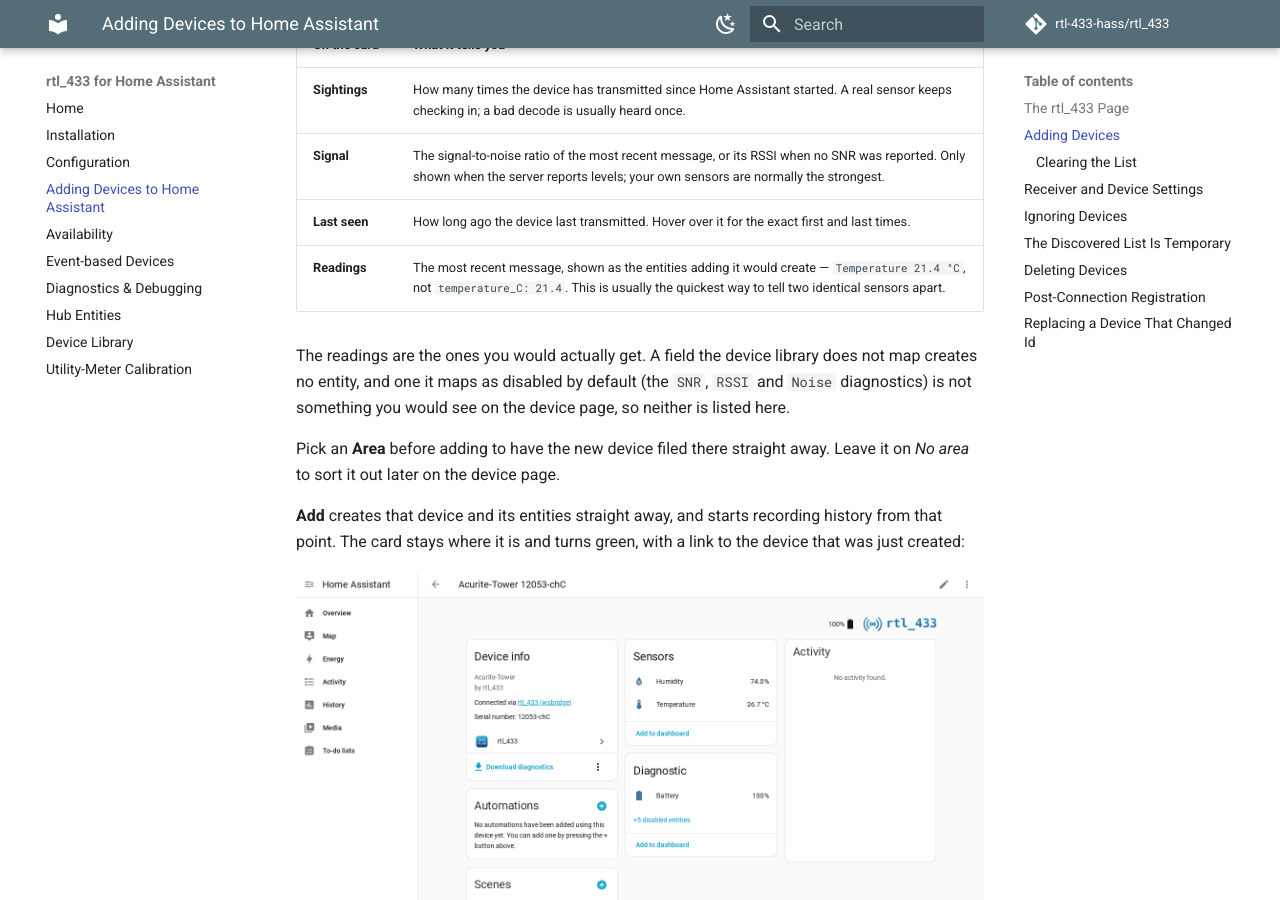
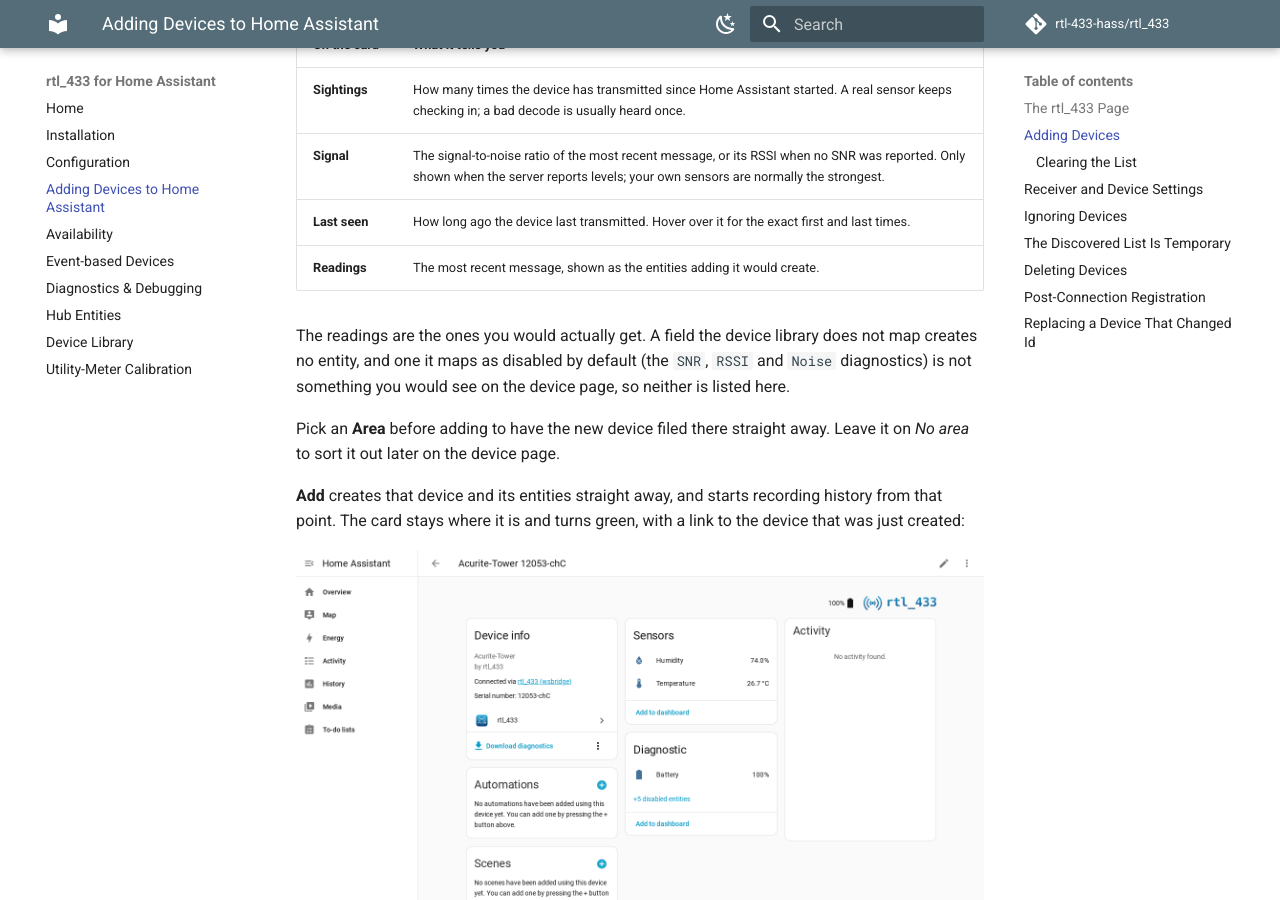
Before and after one commit to rtl-433-hass/rtl_433, an MkDocs documentation site: the page built from docs/device-discovery.md, in a window 1280 px wide and 900 px high, scrolled down 1902 px. Built offline with MkDocs 1.6.1 and Material for MkDocs 9.7.7, drawn with Linux system fonts in a browser that asks for light colours; comment, search, counter and statistics services are not loaded; the version menu is left out.

Commit message:
docs: trim the Readings row to what the column asks for
The other rows say what the field tells you in a line; this one carried an
example and a use case as well.

Co-Authored-By: Claude Opus 5 (1M context) <noreply@anthropic.com>
Claude-Session: https://claude.ai/code/session_018HhtFuqBNovRCKpDqLKD2v

```diff
--- a/docs/device-discovery.md
+++ b/docs/device-discovery.md
@@ -48,7 +48,7 @@ includes any ID, channel, and subtype information.
 | **Sightings** | How many times the device has transmitted since Home Assistant started. A real sensor keeps checking in; a bad decode is usually heard once. |
 | **Signal** | The signal-to-noise ratio of the most recent message, or its RSSI when no SNR was reported. Only shown when the server reports levels; your own sensors are normally the strongest. |
 | **Last seen** | How long ago the device last transmitted. Hover over it for the exact first and last times. |
-| **Readings** | The most recent message, shown as the entities adding it would create — `Temperature 21.4 °C`, not `temperature_C: 21.4`. This is usually the quickest way to tell two identical sensors apart. |
+| **Readings** | The most recent message, shown as the entities adding it would create. |
 
 The readings are the ones you would actually get. A field the device library
 does not map creates no entity, and one it maps as disabled by default (the
```
